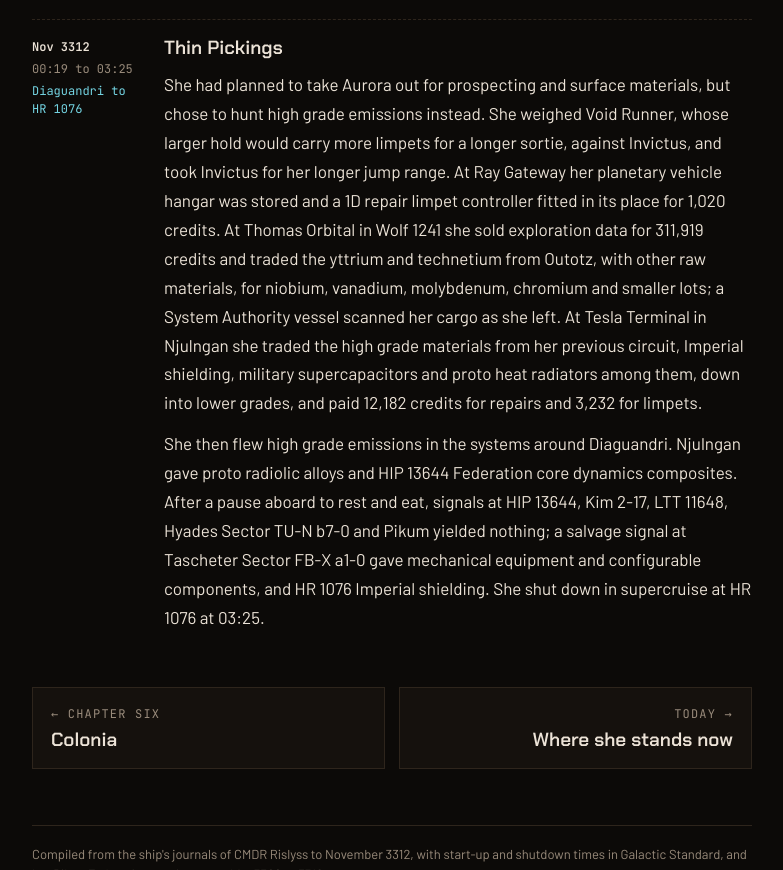
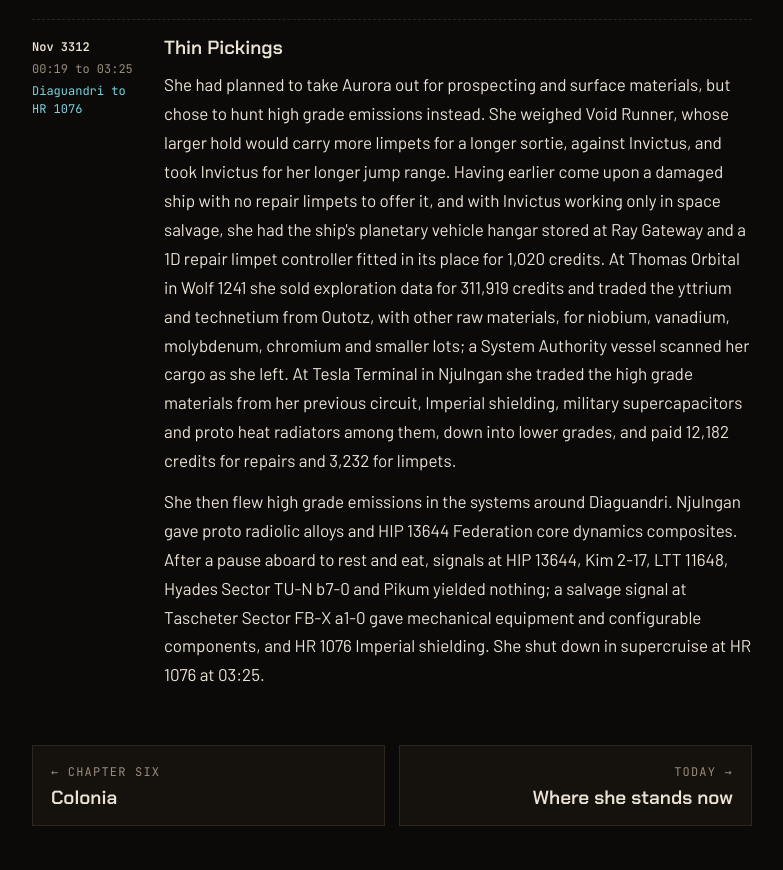
Before and after one commit to praclarush/rislyss, a plain HTML site: page chronicle/7.html in a window 1280 px wide. Shown: the part 8904-9774 px from the top of the page, without its empty margins (248-1031 px from the left). Drawn offline with Linux system fonts and the light colour scheme.

Commit message:
Entry 57 and chronicle: why Invictus traded her vehicle hangar for a repair limpet controller
Co-Authored-By: Claude Opus 5.5 <noreply@anthropic.com>

```diff
--- a/chronicle/7.html
+++ b/chronicle/7.html
@@ -164,7 +164,7 @@ article[id] { scroll-margin-top: 110px; }
     <div class="stamp"><b>Nov 3312</b><span>00:19 to 03:25</span><span class="loc">Diaguandri to HR 1076</span></div>
     <div class="body">
       <h2>Thin Pickings</h2>
-      <p>She had planned to take Aurora out for prospecting and surface materials, but chose to hunt high grade emissions instead. She weighed Void Runner, whose larger hold would carry more limpets for a longer sortie, against Invictus, and took Invictus for her longer jump range. At Ray Gateway her planetary vehicle hangar was stored and a 1D repair limpet controller fitted in its place for 1,020 credits. At Thomas Orbital in Wolf 1241 she sold exploration data for 311,919 credits and traded the yttrium and technetium from Outotz, with other raw materials, for niobium, vanadium, molybdenum, chromium and smaller lots; a System Authority vessel scanned her cargo as she left. At Tesla Terminal in Njulngan she traded the high grade materials from her previous circuit, Imperial shielding, military supercapacitors and proto heat radiators among them, down into lower grades, and paid 12,182 credits for repairs and 3,232 for limpets.</p>
+      <p>She had planned to take Aurora out for prospecting and surface materials, but chose to hunt high grade emissions instead. She weighed Void Runner, whose larger hold would carry more limpets for a longer sortie, against Invictus, and took Invictus for her longer jump range. Having earlier come upon a damaged ship with no repair limpets to offer it, and with Invictus working only in space salvage, she had the ship's planetary vehicle hangar stored at Ray Gateway and a 1D repair limpet controller fitted in its place for 1,020 credits. At Thomas Orbital in Wolf 1241 she sold exploration data for 311,919 credits and traded the yttrium and technetium from Outotz, with other raw materials, for niobium, vanadium, molybdenum, chromium and smaller lots; a System Authority vessel scanned her cargo as she left. At Tesla Terminal in Njulngan she traded the high grade materials from her previous circuit, Imperial shielding, military supercapacitors and proto heat radiators among them, down into lower grades, and paid 12,182 credits for repairs and 3,232 for limpets.</p>
       <p>She then flew high grade emissions in the systems around Diaguandri. Njulngan gave proto radiolic alloys and HIP 13644 Federation core dynamics composites. After a pause aboard to rest and eat, signals at HIP 13644, Kim 2-17, LTT 11648, Hyades Sector TU-N b7-0 and Pikum yielded nothing; a salvage signal at Tascheter Sector FB-X a1-0 gave mechanical equipment and configurable components, and HR 1076 Imperial shielding. She shut down in supercruise at HR 1076 at 03:25.</p>
     </div>
   </article>
```
Also changed, not shown: journal.html (+1 -1 lines).
